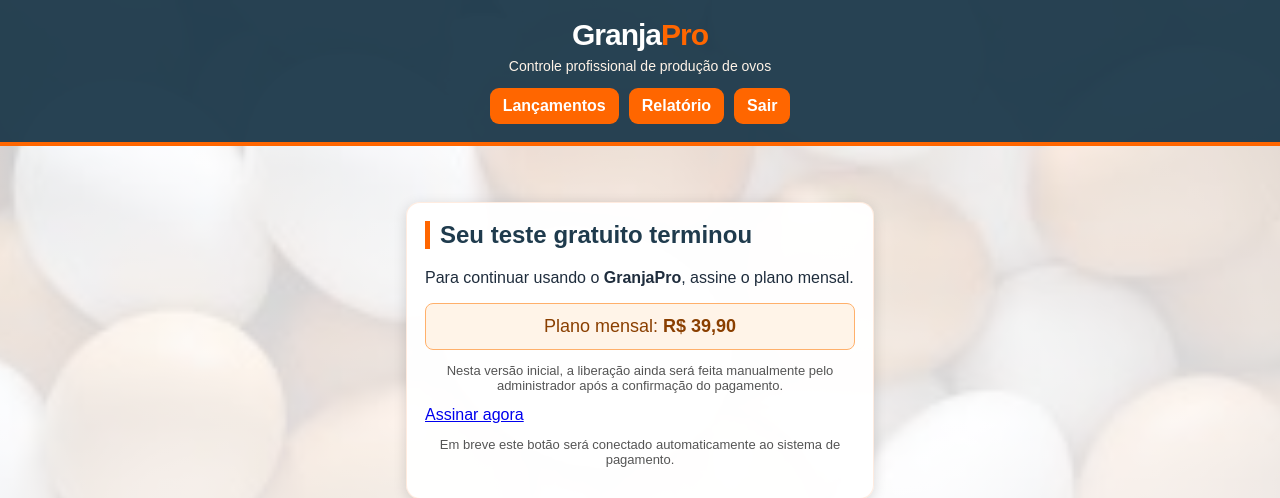
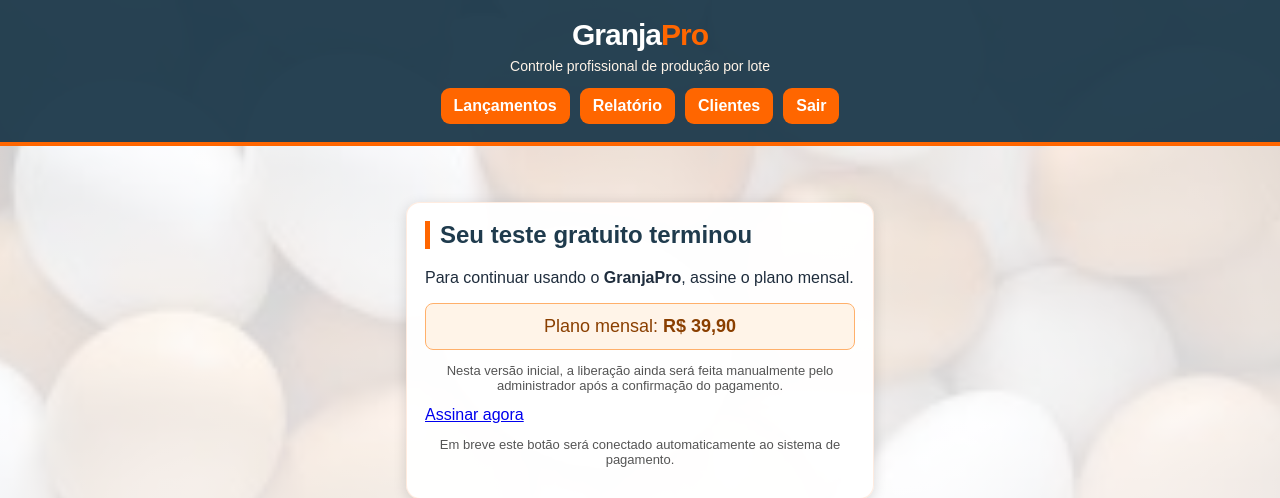
Before and after one commit to RaoMao0712/Controle-Granjas, a Flask app: page /assinatura in a window 1280 px wide. Shown: the top 498 px of the page. Run offline with Flask 3, Linux system fonts and the light colour scheme; a user stored in the database is signed in; parts of the project's set-up code (start-up, migrations or seed data) failed here and were passed over; some libraries are stand-ins or nearby versions.

Commit message:
Modify base template for production and navigation
Updated the production description and added admin navigation for clients.

```diff
--- a/templates/base.html
+++ b/templates/base.html
@@ -11,13 +11,18 @@
         <header class="topo">
             <div>
                 <h1>Granja<span>Pro</span></h1>
-                <p>Controle profissional de produção de ovos</p>
+                <p>Controle profissional de produção por lote</p>
             </div>
 
             {% if session.get("usuario_id") %}
             <nav>
                 <a href="{{ url_for('dashboard') }}">Lançamentos</a>
                 <a href="{{ url_for('relatorio') }}">Relatório</a>
+
+                {% if session.get("tipo") == "admin" %}
+                    <a href="{{ url_for('admin_clientes') }}">Clientes</a>
+                {% endif %}
+
                 <a href="{{ url_for('sair') }}">Sair</a>
             </nav>
             {% endif %}
```
